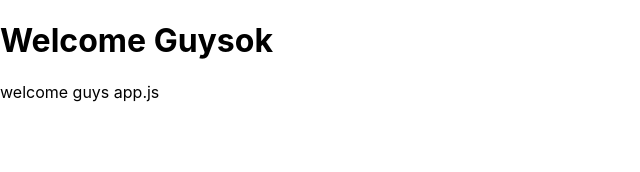
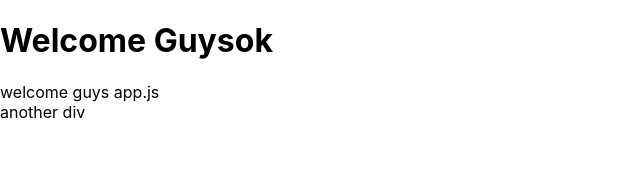
Before and after one commit to shoaibahmed2/projectreact08, a React (Create React App) app: page / in a window 1280 px wide. Shown: the top 172 px of the page, without its empty margins (0-640 px from the left). Built offline with nearby package versions, Linux system fonts and the light colour scheme.

Commit message:
Update App.js

```diff
--- a/src/App.js
+++ b/src/App.js
@@ -4,7 +4,9 @@ import './App.css';
 
 function App() {
   return (
-    <div> welcome guys app.js   </div>
+    <div> welcome guys app.js
+     <div> another div</div>
+    </div>
   );
 }
 
```
